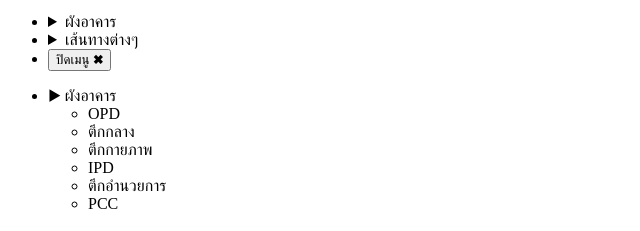
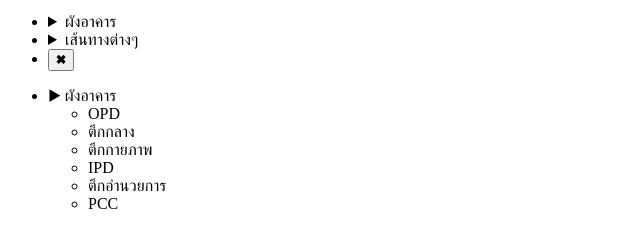
Before and after one commit to Wipatcha/MapPraibuenghhospital, a plain HTML site: page index.html in a window 1280 px wide. Shown: the part 491-722 px from the top of the page, 0-640 px from the left. Drawn offline with Linux system fonts and the light colour scheme; some packages are replaced by stand-ins of ours; a script that the page names is missing.

Commit message:
Update index.html

```diff
--- a/index.html
+++ b/index.html
@@ -63,7 +63,7 @@
           </ul>
         </details>
       </li>
-      <li><button class="close-menu" onclick="toggleMobileMenu()">ปิดเมนู ✖</button></li>
+      <li><button class="close-menu" onclick="toggleMobileMenu()">✖</button></li>
     </ul>
   </div>
 
```
